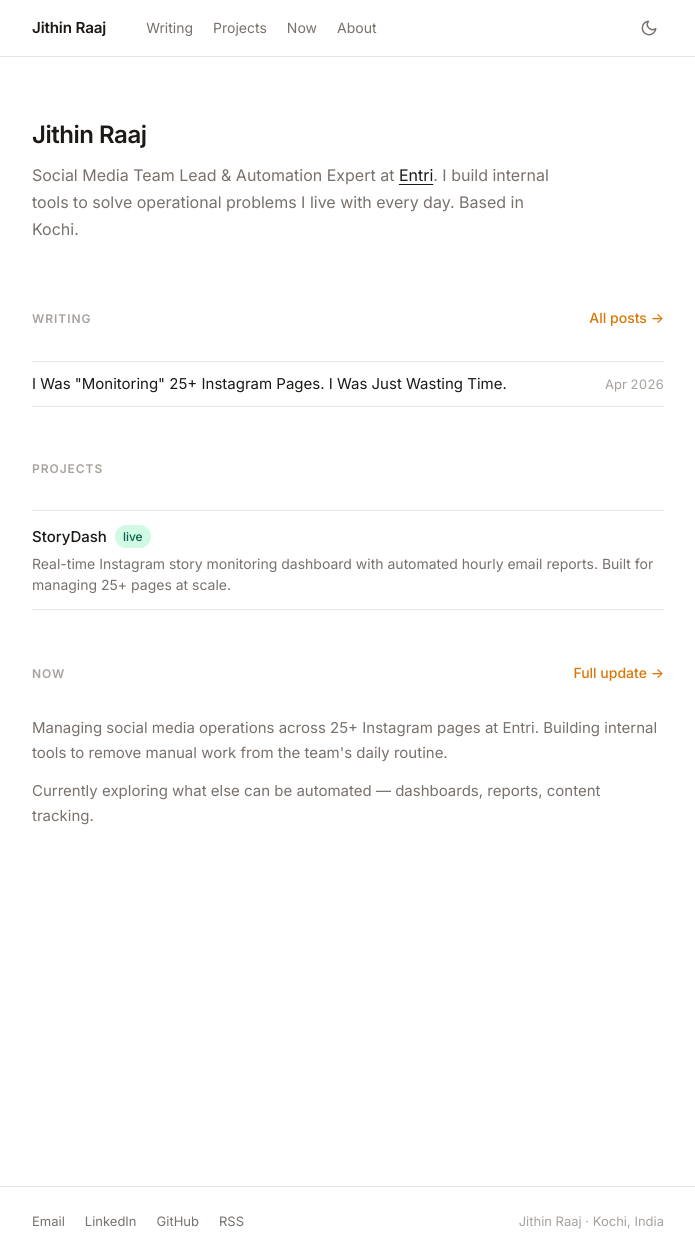
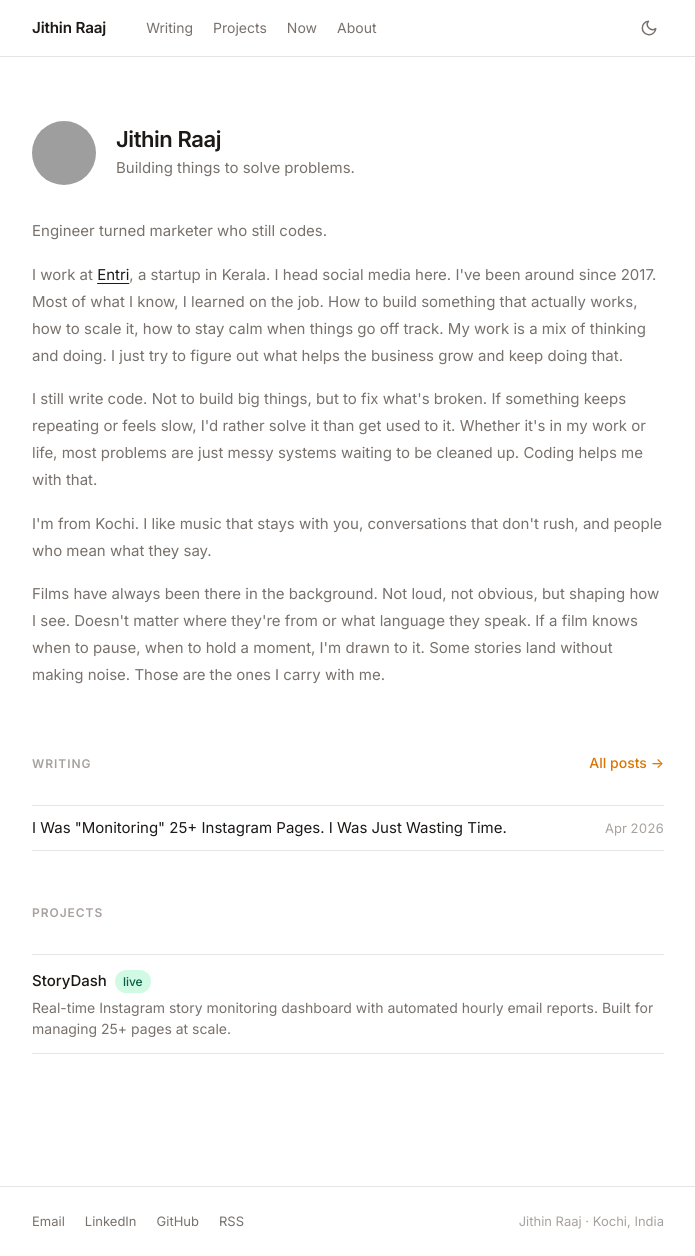
Before and after one commit to jithinrajtk/jithinrajtk.github.io, a Jekyll site: the page built from index.html, in a window 1280 px wide and 1256 px high. Shown: the whole window, without its empty margins (292-987 px from the left). Built offline with Jekyll 4.4.1, drawn with Linux system fonts in a browser that asks for light colours; grey boxes are pictures that could not be loaded.

Commit message:
Update homepage with bio and profile layout

```diff
--- a/assets/css/main.css
+++ b/assets/css/main.css
@@ -187,19 +187,46 @@ img {
   margin-bottom: 64px;
 }
 
+.home-profile {
+  display: flex;
+  align-items: center;
+  gap: 20px;
+  margin-bottom: 32px;
+}
+
+.profile-photo {
+  width: 64px;
+  height: 64px;
+  border-radius: 50%;
+  object-fit: cover;
+  flex-shrink: 0;
+}
+
 .home-name {
-  font-size: 1.5rem;
+  font-size: 1.375rem;
   font-weight: 600;
   letter-spacing: -0.02em;
   line-height: 1.2;
-  margin-bottom: 12px;
+  margin-bottom: 4px;
+}
+
+.home-tagline {
+  font-size: 0.9375rem;
+  color: var(--text-muted);
 }
 
 .home-bio {
-  font-size: 1rem;
+  font-size: 0.9375rem;
   color: var(--text-muted);
-  line-height: 1.7;
-  max-width: 520px;
+  line-height: 1.8;
+}
+
+.home-bio p {
+  margin-bottom: 1.1em;
+}
+
+.home-bio p:last-child {
+  margin-bottom: 0;
 }
 
 .home-bio a {
--- a/index.html
+++ b/index.html
@@ -5,12 +5,21 @@ title: Jithin Raaj
 
 <section class="home">
   <div class="home-intro">
-    <h1 class="home-name">Jithin Raaj</h1>
-    <p class="home-bio">
-      Social Media Team Lead &amp; Automation Expert at <a href="https://entri.app" target="_blank" rel="noopener">Entri</a>.
-      I build internal tools to solve operational problems I live with every day.
-      Based in Kochi.
-    </p>
+    <div class="home-profile">
+      <img src="/assets/images/profile.jpg" alt="Jithin Raaj" class="profile-photo" />
+      <div>
+        <h1 class="home-name">Jithin Raaj</h1>
+        <p class="home-tagline">Building things to solve problems.</p>
+      </div>
+    </div>
+
+    <div class="home-bio">
+      <p>Engineer turned marketer who still codes.</p>
+      <p>I work at <a href="https://entri.app" target="_blank" rel="noopener">Entri</a>, a startup in Kerala. I head social media here. I've been around since 2017. Most of what I know, I learned on the job. How to build something that actually works, how to scale it, how to stay calm when things go off track. My work is a mix of thinking and doing. I just try to figure out what helps the business grow and keep doing that.</p>
+      <p>I still write code. Not to build big things, but to fix what's broken. If something keeps repeating or feels slow, I'd rather solve it than get used to it. Whether it's in my work or life, most problems are just messy systems waiting to be cleaned up. Coding helps me with that.</p>
+      <p>I'm from Kochi. I like music that stays with you, conversations that don't rush, and people who mean what they say.</p>
+      <p>Films have always been there in the background. Not loud, not obvious, but shaping how I see. Doesn't matter where they're from or what language they speak. If a film knows when to pause, when to hold a moment, I'm drawn to it. Some stories land without making noise. Those are the ones I carry with me.</p>
+    </div>
   </div>
 
   <div class="home-section">
@@ -44,15 +53,4 @@ title: Jithin Raaj
       {% endfor %}
     </div>
   </div>
-
-  <div class="home-section">
-    <div style="display:flex; justify-content:space-between; align-items:baseline; margin-bottom:16px;">
-      <span class="home-section-label">Now</span>
-      <a href="/now/" class="home-section-more">Full update →</a>
-    </div>
-    <div class="now-snippet">
-      <p>Managing social media operations across 25+ Instagram pages at Entri. Building internal tools to remove manual work from the team's daily routine.</p>
-      <p>Currently exploring what else can be automated — dashboards, reports, content tracking.</p>
-    </div>
-  </div>
 </section>
```
